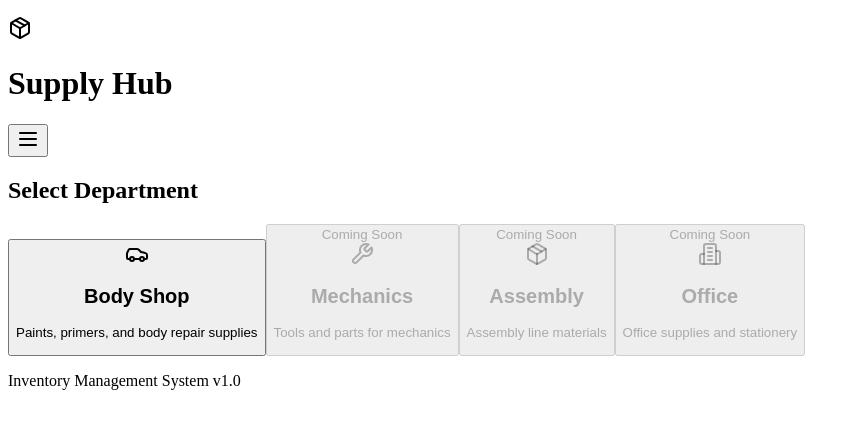
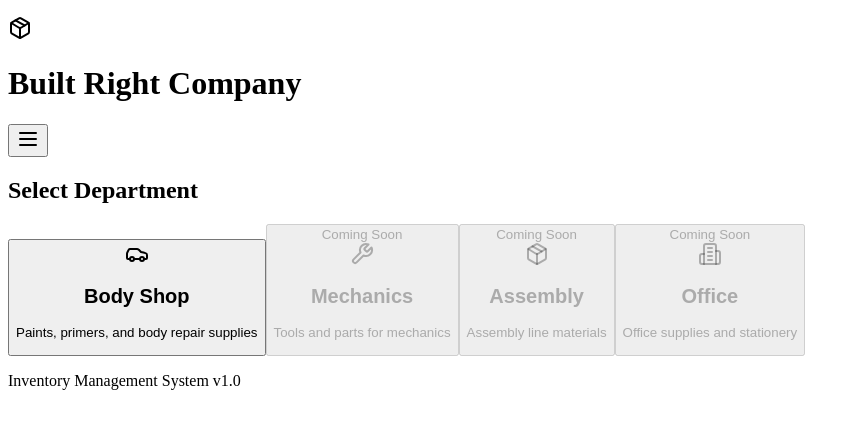
Before and after one commit to edshmanov/supply_hub, a React (Vite) app in the folder client/: page / in a window 1280 px wide. Shown: the top 428 px of the page, without its empty margins (0-860 px from the left). Built offline with nearby package versions, Linux system fonts and the light colour scheme; a web font is replaced by a local one.

Commit message:
Rebrand: Rename app to Built Right Company

```diff
--- a/client/index.html
+++ b/client/index.html
@@ -20,10 +20,10 @@
       })();
     </script>
     <meta name="viewport" content="width=device-width, initial-scale=1.0, maximum-scale=1, user-scalable=no" />
-    <meta name="description" content="Body Shop Supply Hub - Streamlined inventory replenishment for auto body shops" />
+    <meta name="description" content="Built Right Company - Streamlined inventory replenishment for auto body shops" />
     <meta name="apple-mobile-web-app-capable" content="yes" />
     <meta name="apple-mobile-web-app-status-bar-style" content="black-translucent" />
-    <title>Body Shop Supply Hub</title>
+    <title>Built Right Company</title>
     <link rel="icon" type="image/png" href="/favicon.png" />
     <link rel="preconnect" href="https://fonts.googleapis.com">
     <link rel="preconnect" href="https://fonts.gstatic.com" crossorigin>
--- a/client/src/components/header.tsx
+++ b/client/src/components/header.tsx
@@ -133,7 +133,7 @@ export function Header({
                   <div className="space-y-2">
                     <div className="p-3 rounded-lg bg-muted/50">
                       <p className="text-sm text-muted-foreground">
-                        <strong>Body Shop Supply Hub</strong><br />
+                        <strong>Built Right Company</strong><br />
                         {t.version}
                       </p>
                     </div>
--- a/client/src/pages/main-menu.tsx
+++ b/client/src/pages/main-menu.tsx
@@ -25,11 +25,10 @@ function DepartmentCard({ name, icon: Icon, description, isActive, onClick }: De
       data-testid={`button-department-${name.toLowerCase().replace(/\s/g, "-")}`}
       onClick={onClick}
       disabled={!isActive}
-      className={`relative flex flex-col items-center justify-center p-8 rounded-2xl border-2 transition-all min-h-[200px] ${
-        isActive
+      className={`relative flex flex-col items-center justify-center p-8 rounded-2xl border-2 transition-all min-h-[200px] ${isActive
           ? "border-primary bg-card hover-elevate active-elevate-2 cursor-pointer"
           : "border-border bg-muted/30 cursor-not-allowed opacity-60"
-      }`}
+        }`}
     >
       {!isActive && (
         <Badge
@@ -61,11 +60,10 @@ function ThemeSettings() {
               key={config.id}
               data-testid={`button-theme-${config.id}`}
               onClick={() => setTheme(config.id)}
-              className={`relative p-4 rounded-lg border-2 text-left transition-all hover-elevate ${
-                theme === config.id
+              className={`relative p-4 rounded-lg border-2 text-left transition-all hover-elevate ${theme === config.id
                   ? "border-primary bg-primary/10"
                   : "border-border bg-card"
-              }`}
+                }`}
             >
               {theme === config.id && (
                 <div className="absolute top-2 right-2">
@@ -91,11 +89,10 @@ function ThemeSettings() {
                 key={accentId}
                 data-testid={`button-accent-${accentId}`}
                 onClick={() => setAccent(accentId)}
-                className={`relative flex flex-col items-center p-3 rounded-lg border-2 transition-all hover-elevate ${
-                  accent === accentId
+                className={`relative flex flex-col items-center p-3 rounded-lg border-2 transition-all hover-elevate ${accent === accentId
                     ? "border-primary bg-primary/10"
                     : "border-border bg-card"
-                }`}
+                  }`}
               >
                 <div
                   className="w-8 h-8 rounded-full border border-border/50"
@@ -172,7 +169,7 @@ export default function MainMenu() {
             <div className="p-2 rounded-lg bg-primary/20">
               <Package className="w-6 h-6 text-primary" />
             </div>
-            <h1 className="text-2xl font-bold tracking-tight">Supply Hub</h1>
+            <h1 className="text-2xl font-bold tracking-tight">Built Right Company</h1>
           </div>
 
           <Sheet>
```
Also changed, not shown: 1 other file (tests, documents, lock files or other folders).
